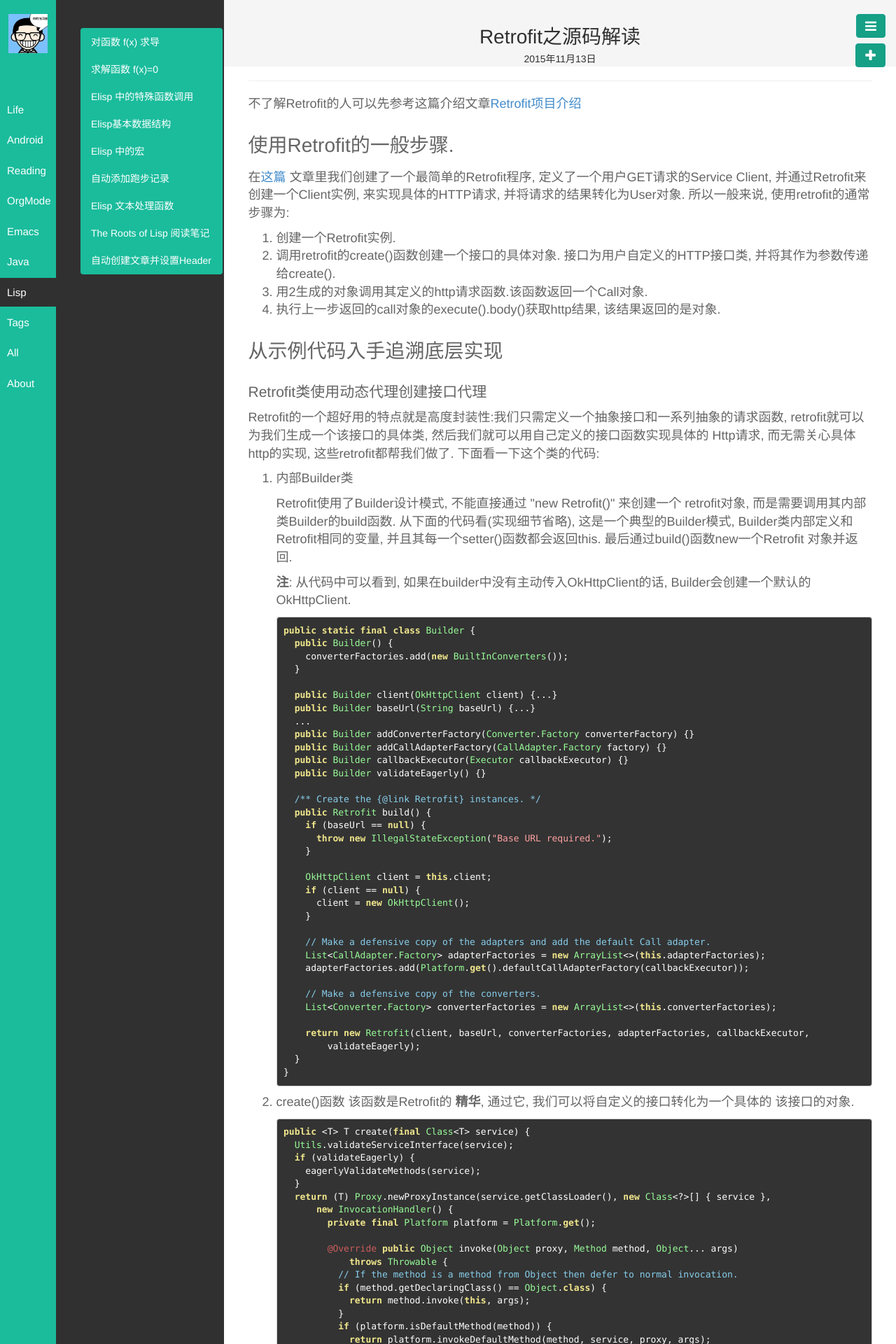
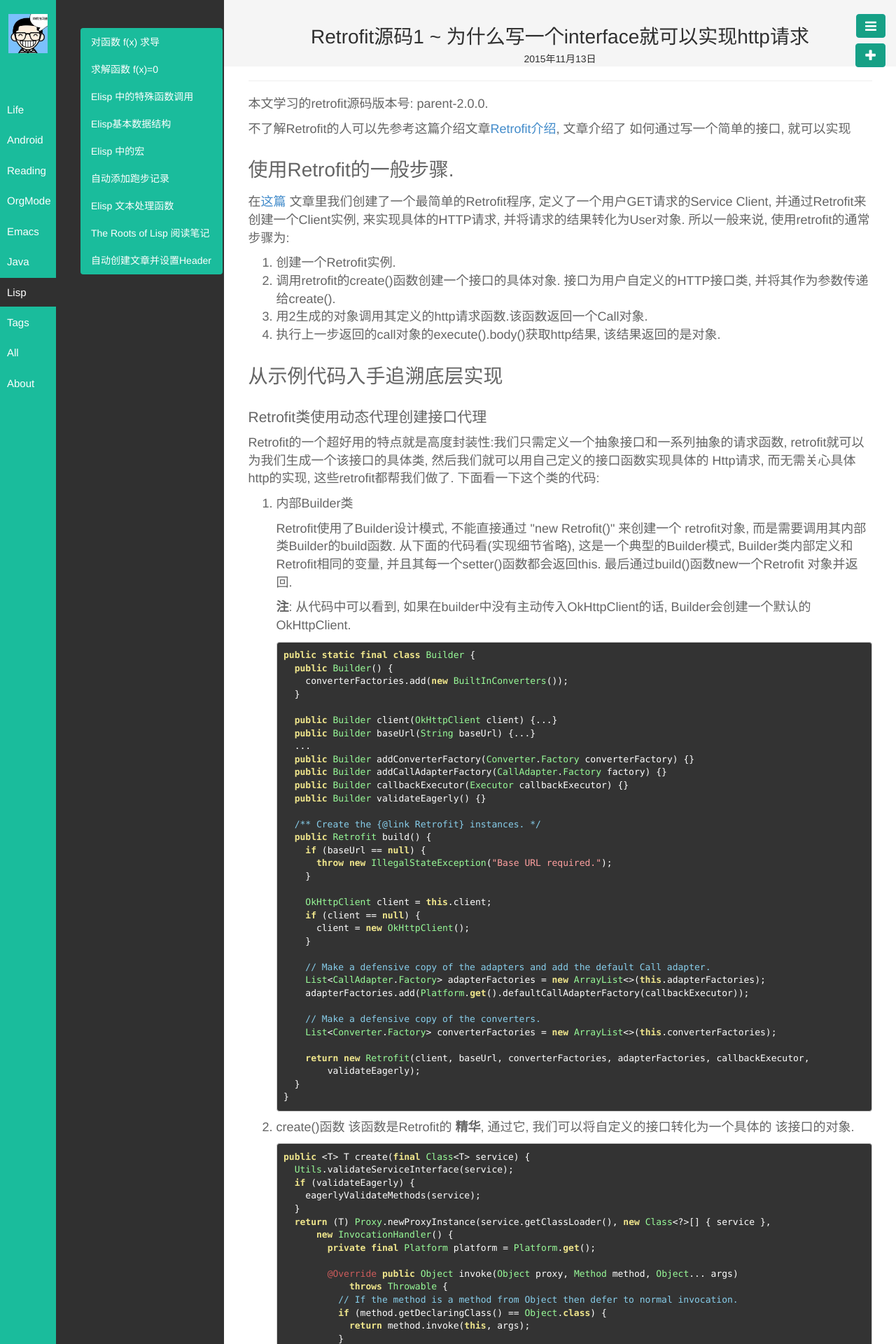
Before and after one commit to byrlx/byrlx.github.io, a Jekyll site: the page built from _posts/Square/2015-11-13-retrofit-source-code.html, in a window 1280 px wide. Shown: the top 1920 px of the page at 70% size. Built offline with Jekyll 4.4.1, drawn with Linux system fonts in a browser that asks for light colours; some of the changed text lies outside the part shown.

Commit message:
update blog

```diff
--- a/_posts/Square/2015-11-13-retrofit-source-code.html
+++ b/_posts/Square/2015-11-13-retrofit-source-code.html
@@ -1,15 +1,19 @@
 ---
 layout: post
-title: Retrofit之源码解读
+title: Retrofit源码1 ~ 为什么写一个interface就可以实现http请求
 tag: [java, android, square]
 description: [retrofit源码阅读笔记]
 categories: [Java]
 ---
 
 <p>
-不了解Retrofit的人可以先参考这篇介绍文章<a href="http://xuzhengchao.com/2015/11/05/retrofit.html">Retrofit项目介绍</a>
+本文学习的retrofit源码版本号: parent-2.0.0.
 </p>
 
+<p>
+不了解Retrofit的人可以先参考这篇介绍文章<a href="http://xuzhengchao.com/java/retrofit.html">Retrofit介绍</a>, 文章介绍了
+如何通过写一个简单的接口, 就可以实现
+</p>
 <div id="outline-container-orgheadline1" class="outline-2">
 <h2 id="orgheadline1">使用Retrofit的一般步骤.</h2>
 <div class="outline-text-2" id="text-orgheadline1">
--- a/org/Square/2015-11-13-retrofit-source-code.org
+++ b/org/Square/2015-11-13-retrofit-source-code.org
@@ -8,15 +8,17 @@
 #+BEGIN_HTML
 ---
 layout: post
-title: Retrofit之源码解读
+title: Retrofit源码1 ~ 为什么写一个interface就可以实现http请求
 tag: [java, android, square]
 description: [retrofit源码阅读笔记]
 categories: [Java]
 ---
 #+END_HTML
 
-不了解Retrofit的人可以先参考这篇介绍文章[[http://xuzhengchao.com/2015/11/05/retrofit.html][Retrofit项目介绍]]
+本文学习的retrofit源码版本号: parent-2.0.0.
 
+不了解Retrofit的人可以先参考这篇介绍文章[[http://xuzhengchao.com/java/retrofit.html][Retrofit介绍]], 文章介绍了
+如何通过写一个简单的接口, 就可以实现
 * 使用Retrofit的一般步骤.
 在[[http://byrlx.github.io/2015-11/retrofit/][这篇]] 文章里我们创建了一个最简单的Retrofit程序, 定义了一个用户GET请求的Service Client,
 并通过Retrofit来创建一个Client实例, 来实现具体的HTTP请求, 并将请求的结果转化为User对象.
```
Also changed, not shown: org/Android-Java/.#2016-03-19-rbtree.md (deleted, +0 -1 lines).
